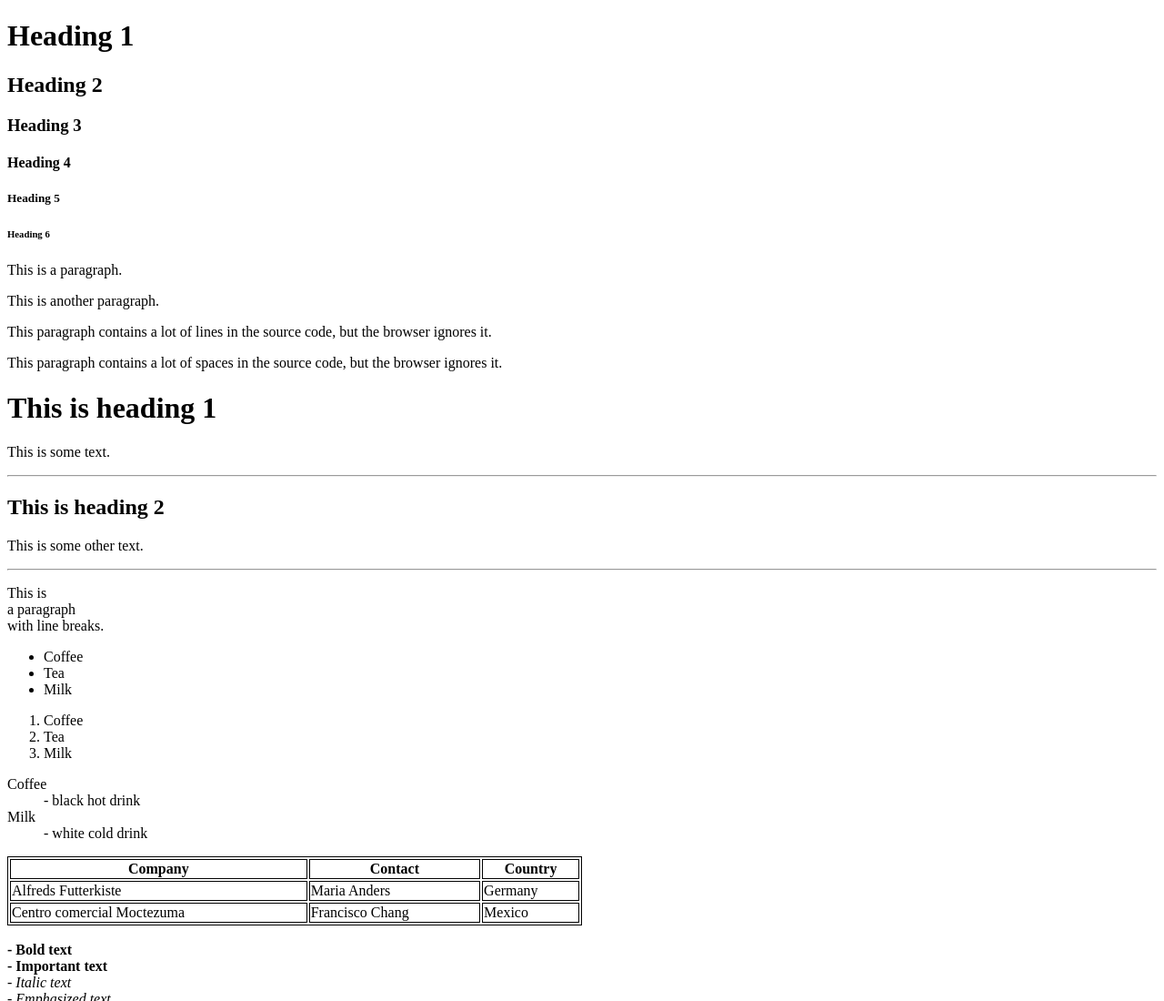
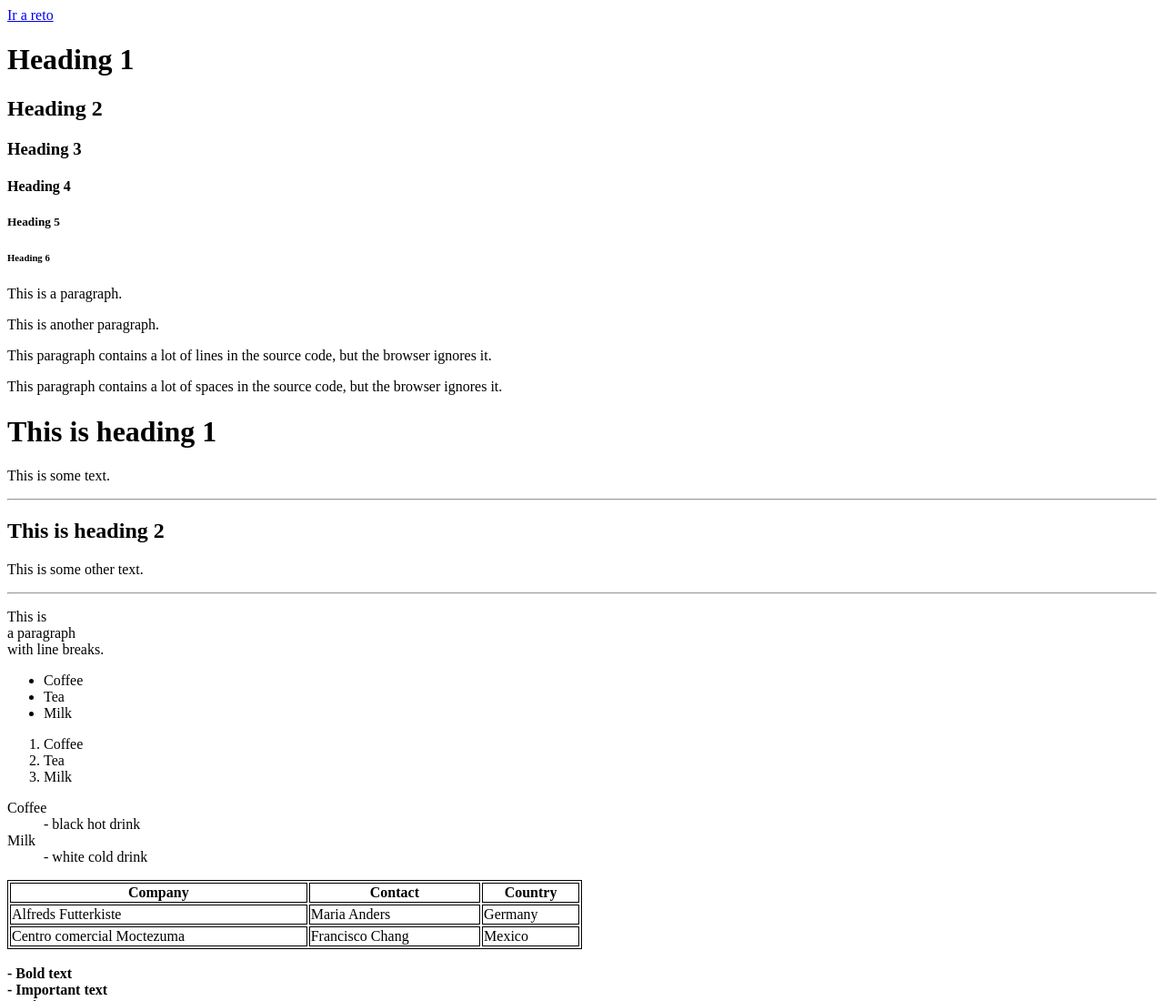
Before and after one commit to PatoUrrutia1/Ejemplo1, a plain HTML site: page index.html in a window 1280 px wide. Shown: the top 1100 px of the page at 91% size. Drawn offline with Linux system fonts and the light colour scheme.

Commit message:
Update index.html

```diff
--- a/index.html
+++ b/index.html
@@ -15,6 +15,8 @@
 </style>
 
 <body>
+
+    <a href="reto.html">Ir a reto</a>
 
     <!--HTML Headings-->
     <h1>Heading 1</h1>
```
